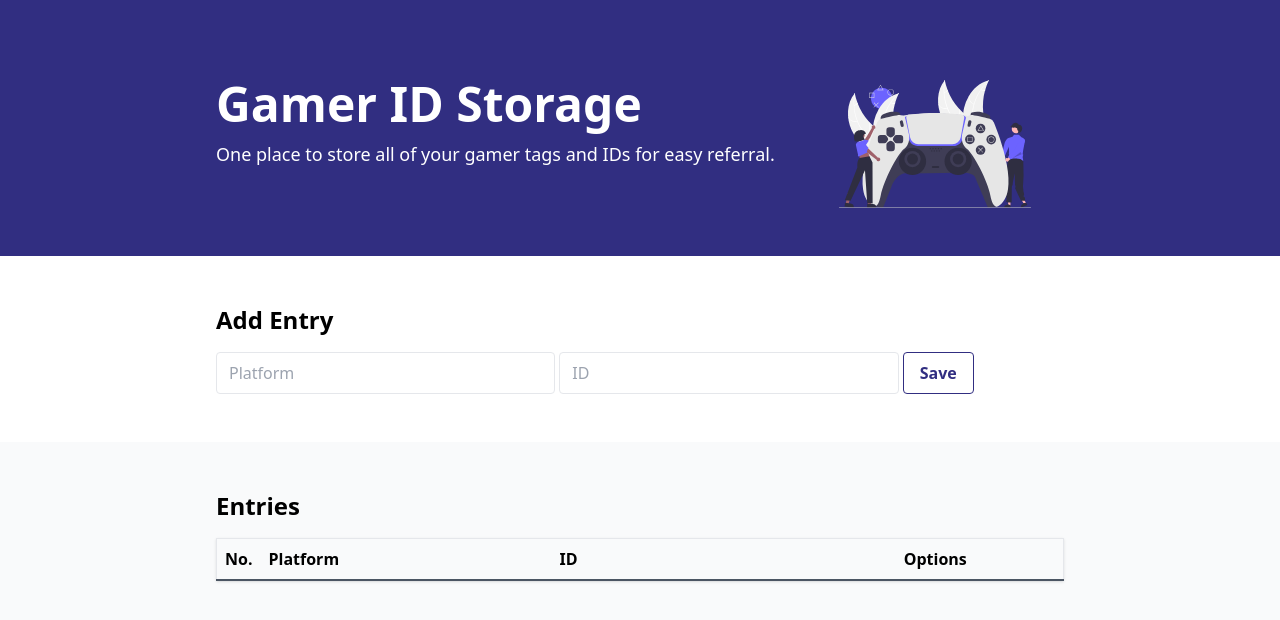
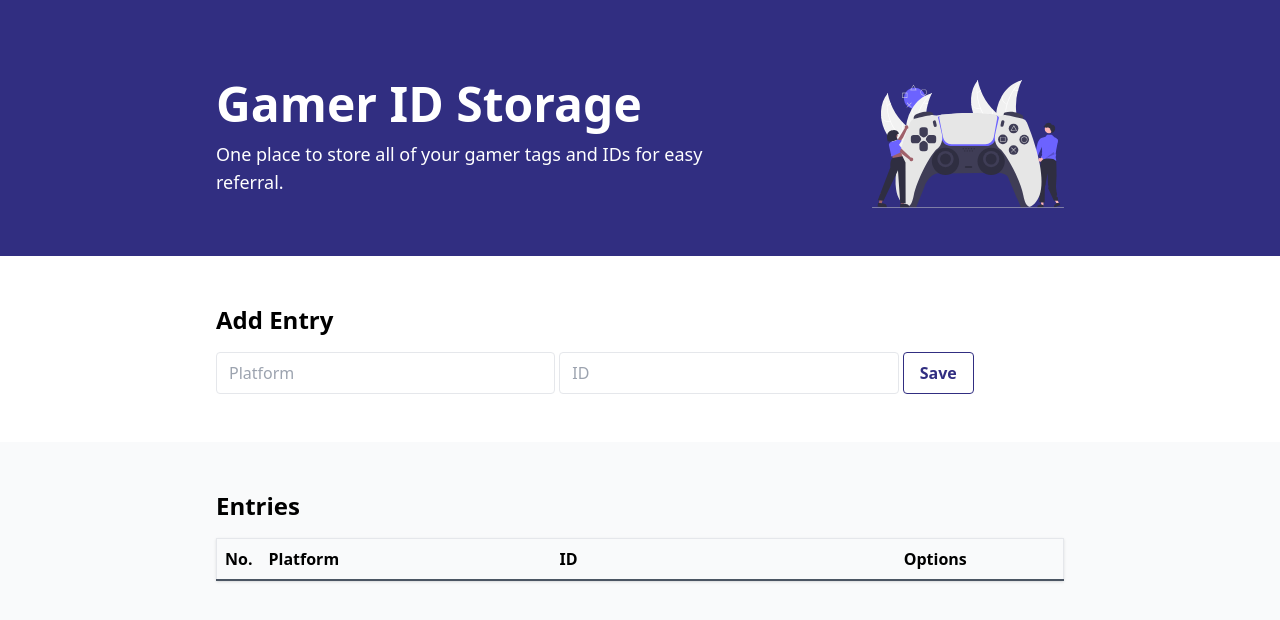
Before and after one commit to monkonius/gamer-id-storage, a website: page docs/index.html in a window 1280 px wide. Drawn offline with Linux system fonts and the light colour scheme.

Commit message:
Change gap value to use up more of the div's width

```diff
--- a/docs/index.html
+++ b/docs/index.html
@@ -13,7 +13,7 @@
 <body class="min-h-screen flex flex-col">
     <section class="bg-indigo-900 text-white">
         <div class="md:pt-20 pt-12 pb-12">
-            <div class="content md:flex gap-16">
+            <div class="content md:flex gap-32">
                 <div>
                     <h1 class="md:text-5xl text-4xl font-bold">Gamer ID Storage</h1>
                     <p class="mt-3 text-lg">One place to store all of your gamer tags and IDs for easy referral.</p>
```
Also changed, not shown: docs/style.css.
